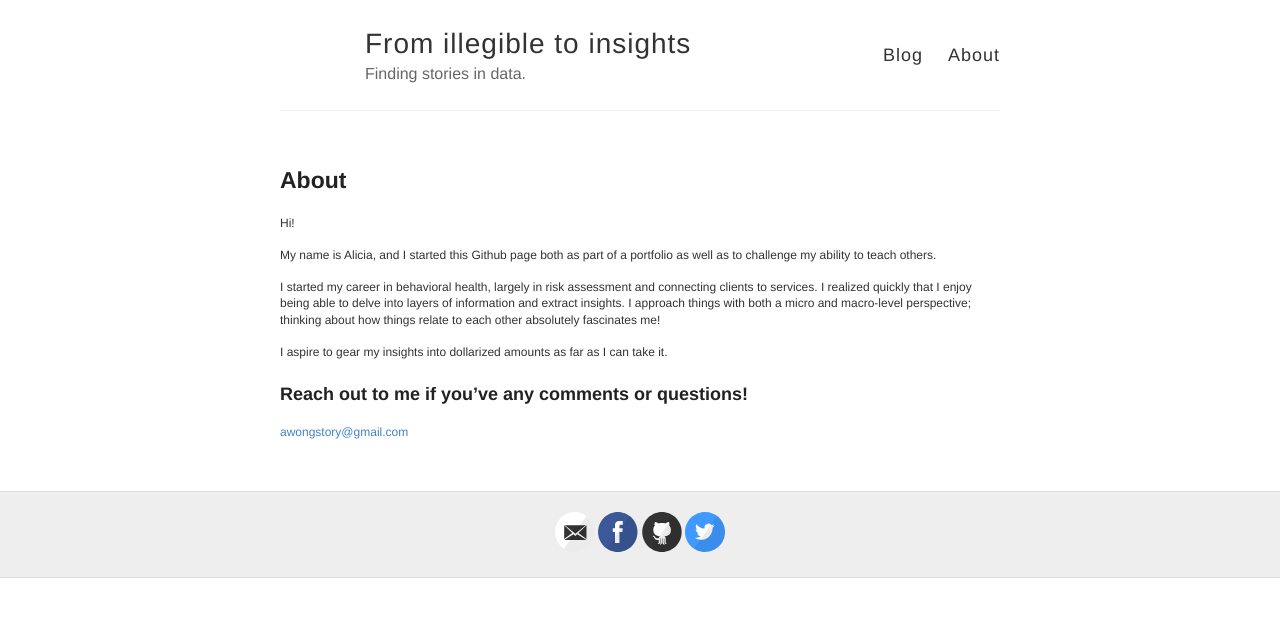
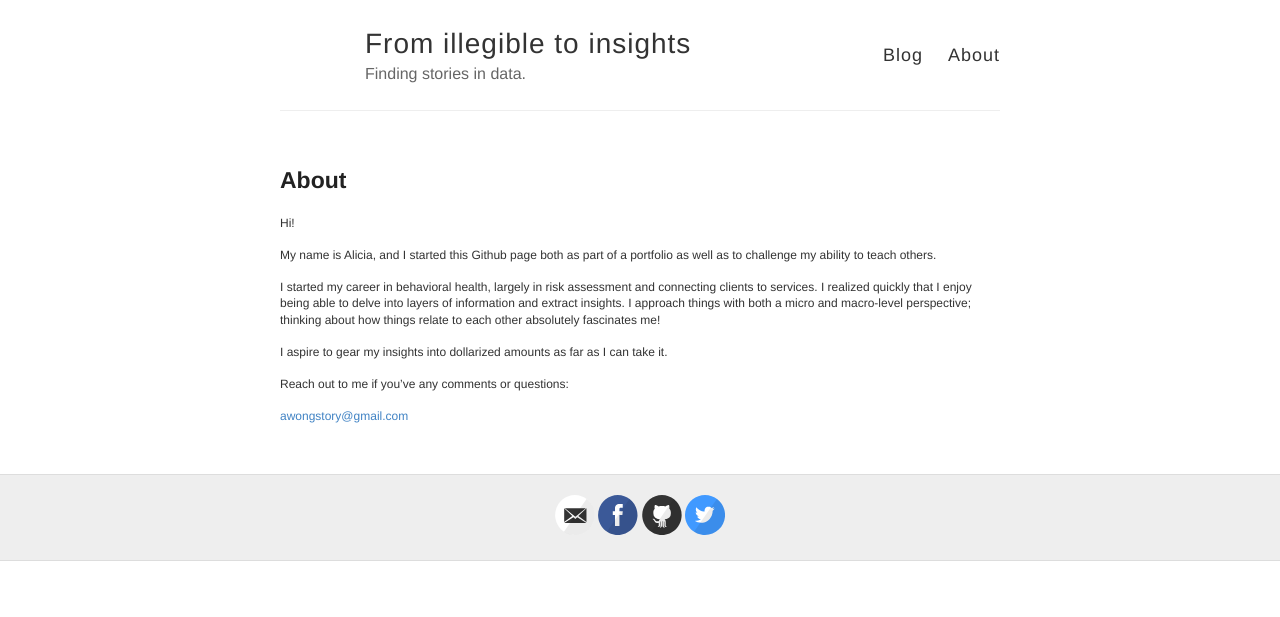
Before and after one commit to awongstory/awongstory.github.io, a Jekyll site: the page built from about.md, in a window 1280 px wide. Shown: the top 617 px of the page. Built offline with Jekyll 4.4.1, drawn with Linux system fonts in a browser that asks for light colours.

```diff
--- a/about.md
+++ b/about.md
@@ -11,6 +11,6 @@ I started my career in behavioral health, largely in risk assessment and connect
 
 I aspire to gear my insights into dollarized amounts as far as I can take it.
 
-### Reach out to me if you've any comments or questions!
+Reach out to me if you've any comments or questions:
 
 [awongstory@gmail.com](mailto:awongstory@gmail.com)
```
